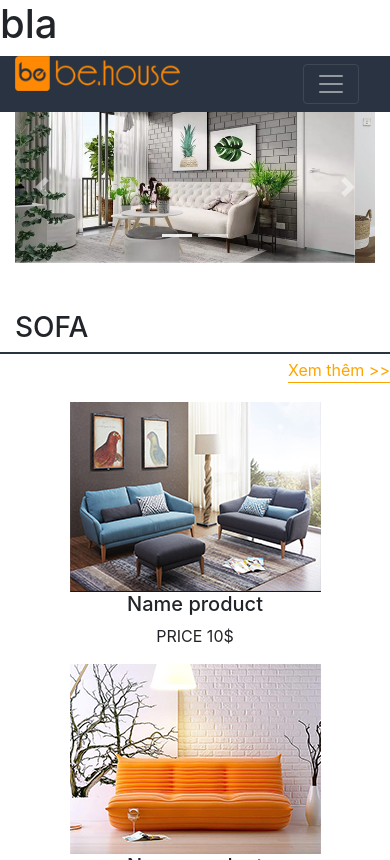
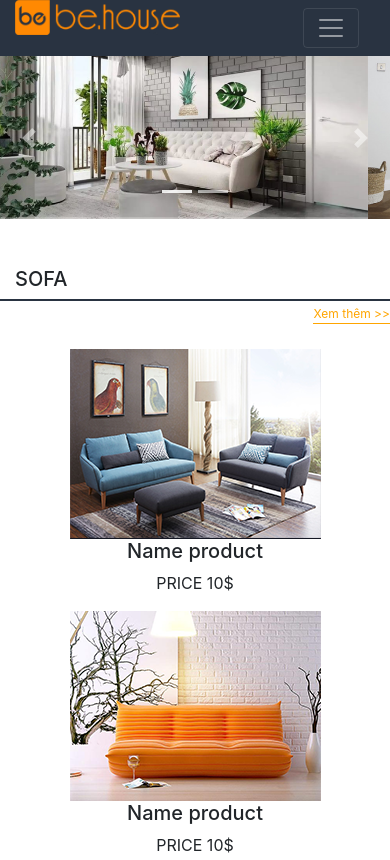
Before and after one commit to Nguyenkien849/PDS-3, a plain HTML site: page index.html in a window 390 px wide. Shown: the top 860 px of the page. Drawn offline with nearby package versions, Linux system fonts and the light colour scheme.

Commit message:
Responsive mobile

```diff
--- a/css/style.scss
+++ b/css/style.scss
@@ -24,11 +24,23 @@ $blueColor: blue;
         display: block;
     }
 }
-@media screen and (min-width: 350px) and (max-width: 768px) {
+@media screen and (min-width: 250px) and (max-width: 768px) {
     .footer {
         text-align: center;
         .fanpage {
             margin-top: 0px !important;
+        }
+    }
+}
+@media screen and (min-width: 250px) and (max-width: 576px) {
+    .line {
+        h3 {
+            font-size: 20px;
+        }
+    }
+    .more {
+        a {
+            font-size: 12px;
         }
     }
 }
@@ -52,6 +64,9 @@ $blueColor: blue;
                 }
             }
     }
+}
+.banner {
+    padding: 0px !important;
 }
 .line {
     border-bottom: 2px solid $backgroundColor;
--- a/index.html
+++ b/index.html
@@ -13,7 +13,8 @@
     <title>Document</title>
 </head>
 <body>
-<h1>bla</h1>
+
+
     <div class="mobile container-fluid">
         <div class="row">
             <div class="col-6">
```
Also changed, not shown: css/style.css, 1 other file.
